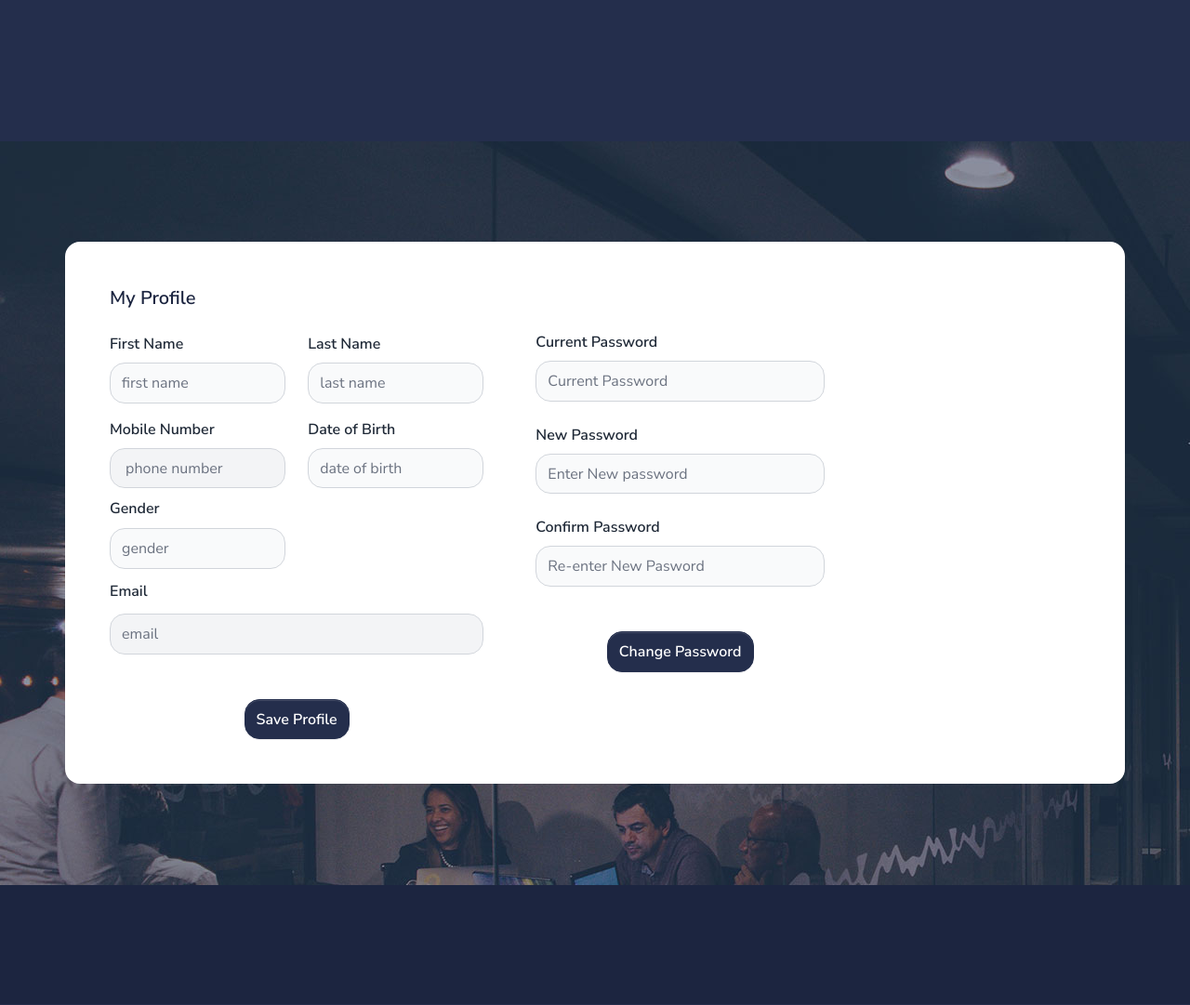
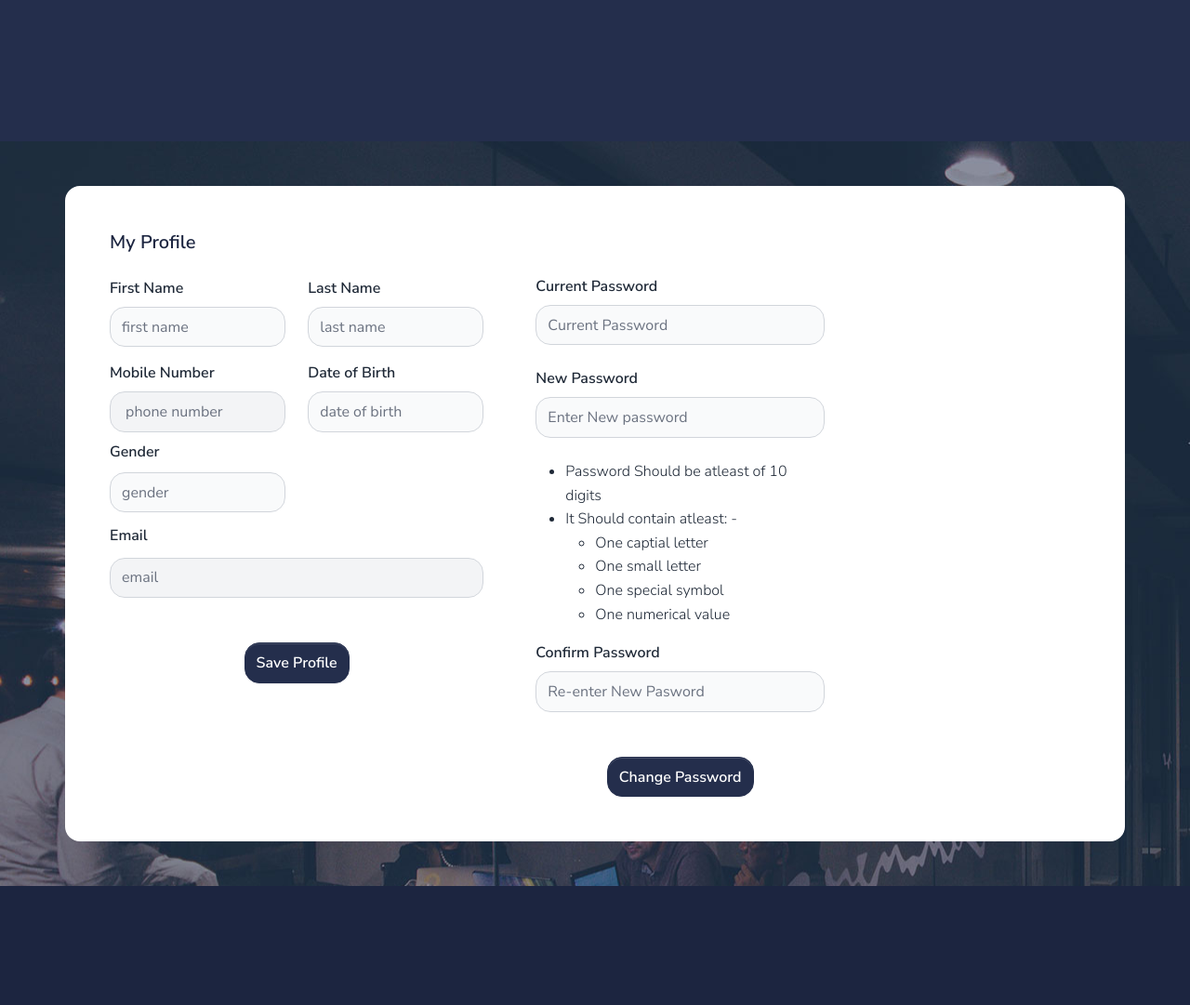
Before and after one commit to sanskarsinghai/Hybrid-Cryptography, a Flask app: page /passwrodupdatepage in a window 1280 px wide. Shown: the part 451-1532 px from the top of the page at 93% size. Before the commit the page ends 1403 px from the top, so only its background shows below. Run offline with Flask 2, Linux system fonts and the light colour scheme; the visitor is signed in with stand-in values (Sample User, id 1); data comes from the database, SQL or seed files in the repository; some libraries are stand-ins or nearby versions.

Commit message:
Adding password instruction

```diff
--- a/templates/home/profile.html
+++ b/templates/home/profile.html
@@ -75,7 +75,19 @@
                             <form action="/passwordupdate" method="post">
                             <!--<div class="d-flex justify-content-between align-items-center experience"><span>Change Password</span></div><br> -->
                             <div class="col-md-12"><label for="password" class="labels">Current Password</label><input type="password" class="form-control" id="password" name="cpassword"  placeholder="Current Password" value=""></div> <br>
-                            <div class="col-md-12"><label for="password" class="labels">New Password</label><input type="password" class="form-control" id="password" name="npassword" placeholder="Enter New password" value=""></div><br>
+                            <div class="col-md-12"><label for="password" class="labels">New Password</label><input type="password" class="form-control" id="password" name="npassword" placeholder="Enter New password" value="">
+                                <br>
+                                <ul>
+                                    <li>Password Should be atleast of 10 digits</li>
+                                    <li>It Should contain atleast: -</li>
+                                    <ul>
+                                    <li>One captial letter</li>
+                                    <li>One small letter</li>
+                                    <li>One special symbol</li>
+                                    <li>One numerical value</li>
+                                </ul>
+                                  </ul>
+                            </div>
                             <div class="col-md-12"><label for="password" class="labels">Confirm Password</label><input type="password" class="form-control" id="password" name="copassword" placeholder="Re-enter New Pasword" value=""></div>
                             <div class="mt-5 text-center"><button type="submit" class="btn btn-primary">Change Password</button></div>
 
```
Also changed, not shown: templates/accounts/register.html (+10 -0 lines).
